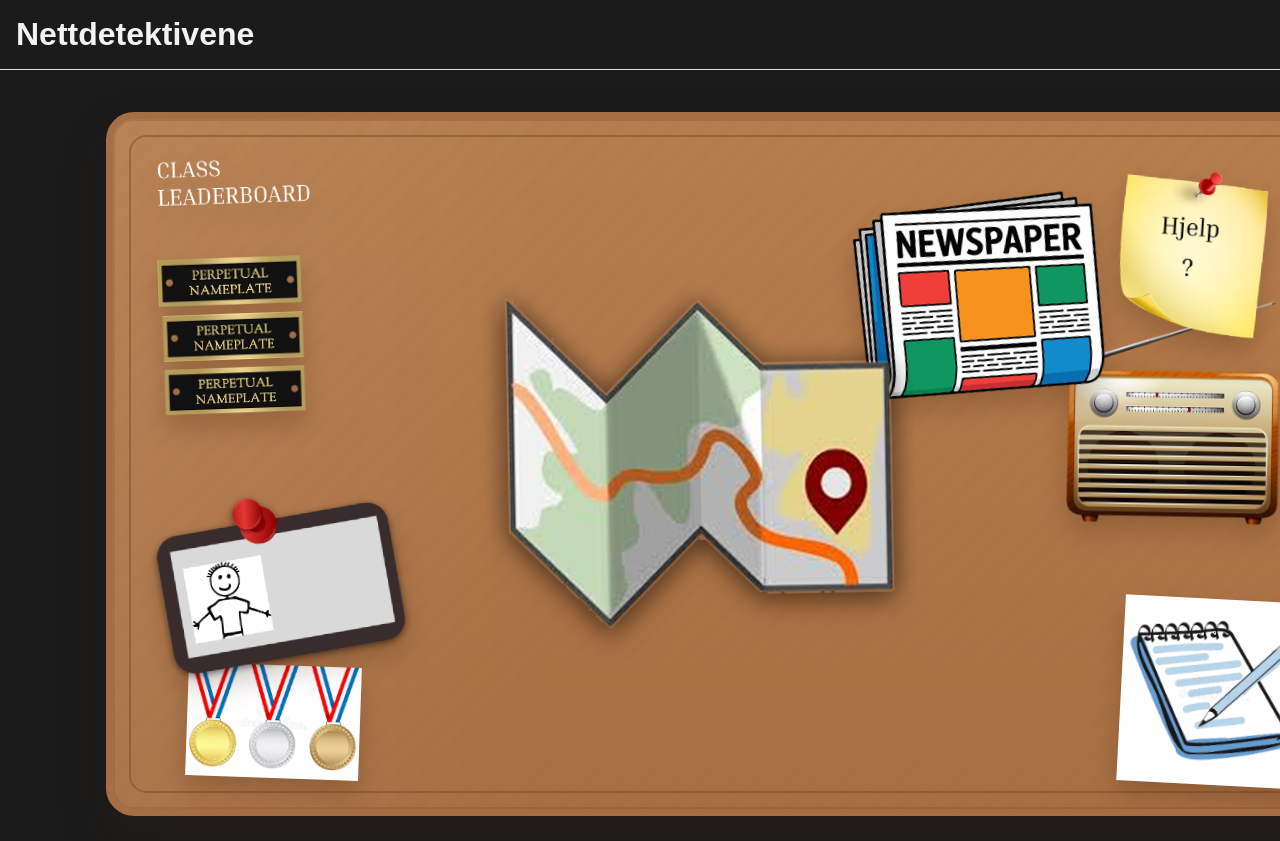
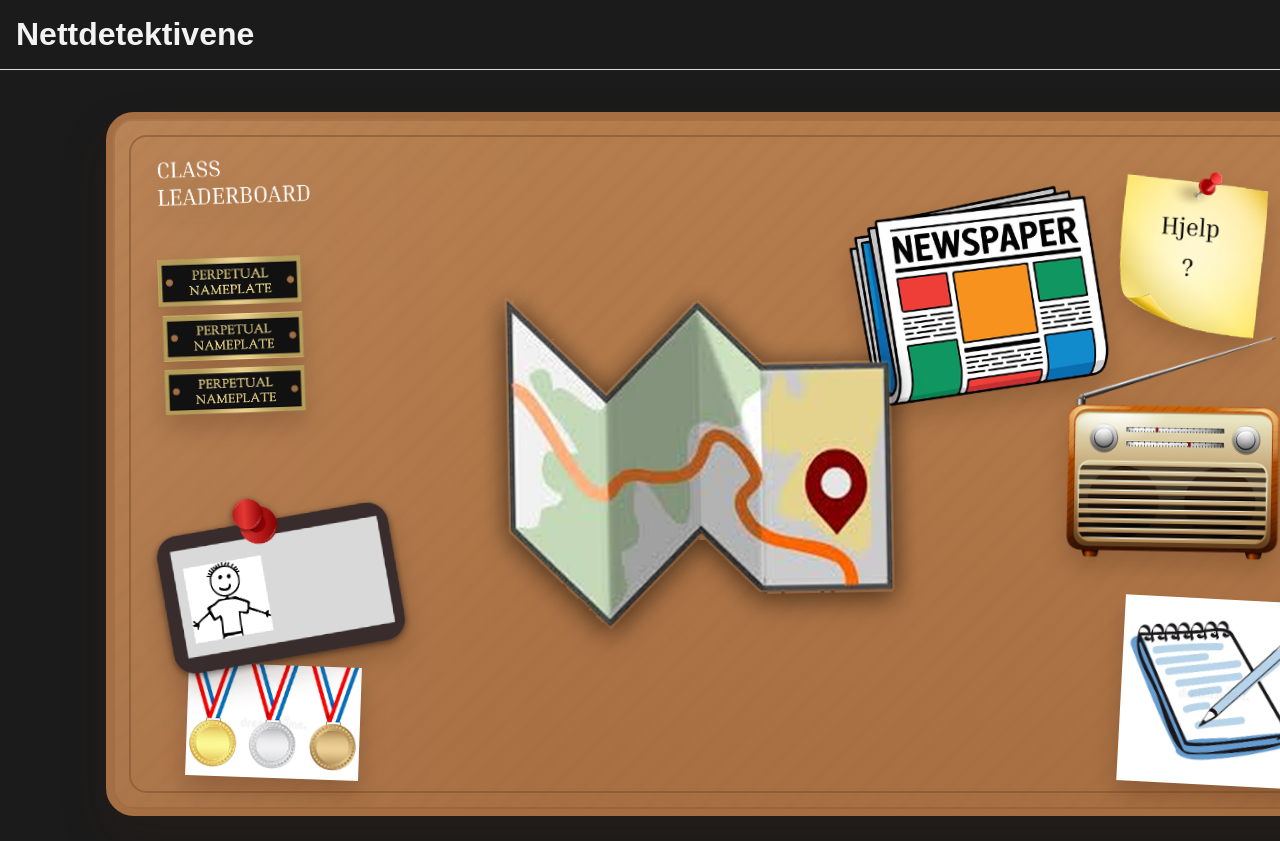
Before and after one commit to moss-flower/nettdetektivene-systemutvkling2, a Nuxt app in the folder frontend/: page /student/home in a window 1280 px wide. Shown: the top 841 px of the page. Built offline with nearby package versions, Linux system fonts and the light colour scheme.

Commit message:
refactor(studentHome): move settings, rotate mystery item more

```diff
--- a/frontend/app/pages/student/home.vue
+++ b/frontend/app/pages/student/home.vue
@@ -63,7 +63,7 @@ const items: StudentHomeItem[] = [
     route: '',
     badge: '!',
     imagePath: mysteryImage,
-    rotation: 5,
+    rotation: 1,
   },
   {
     id: 'medals',
@@ -230,7 +230,7 @@ function handleClick(item: StudentHomeItem) {
 
 .student-home__item--settings {
   right: 3.5%;
-  bottom: 40%;
+  bottom: 35%;
   width: 20%;
   z-index: 4;
 }
```
